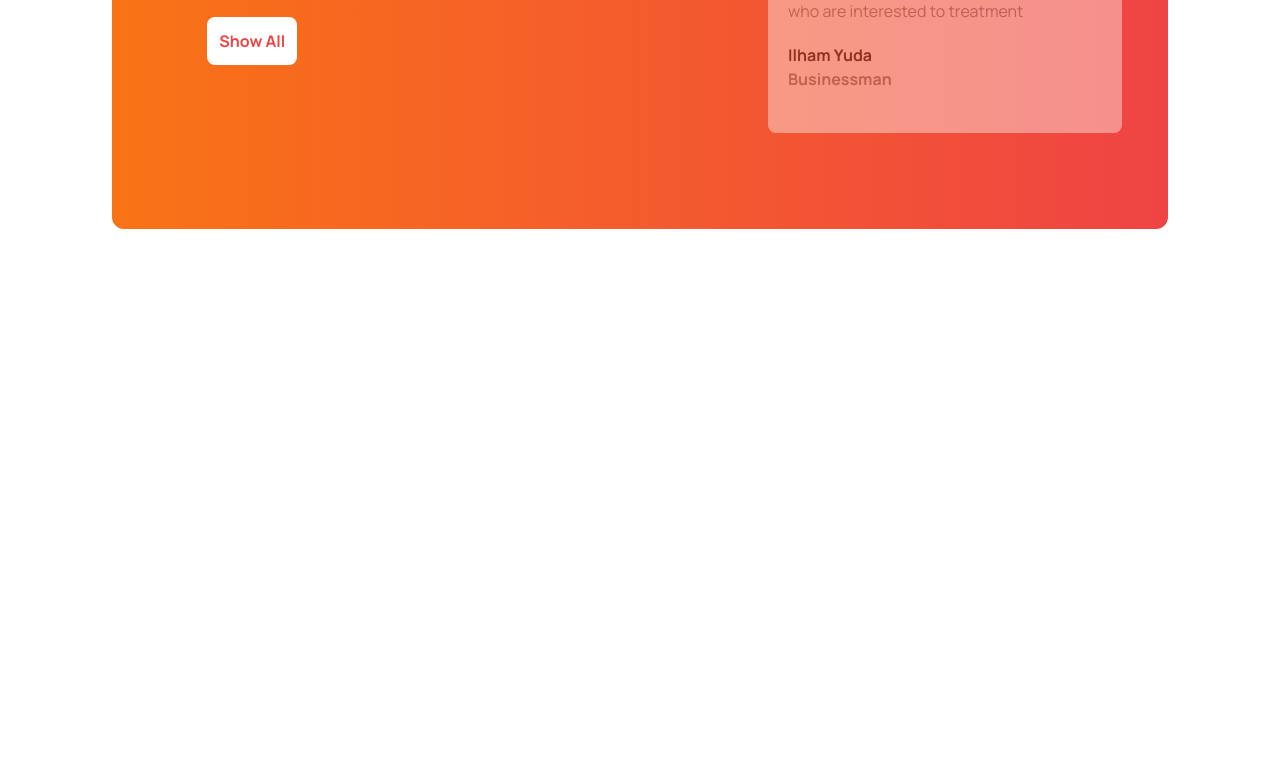
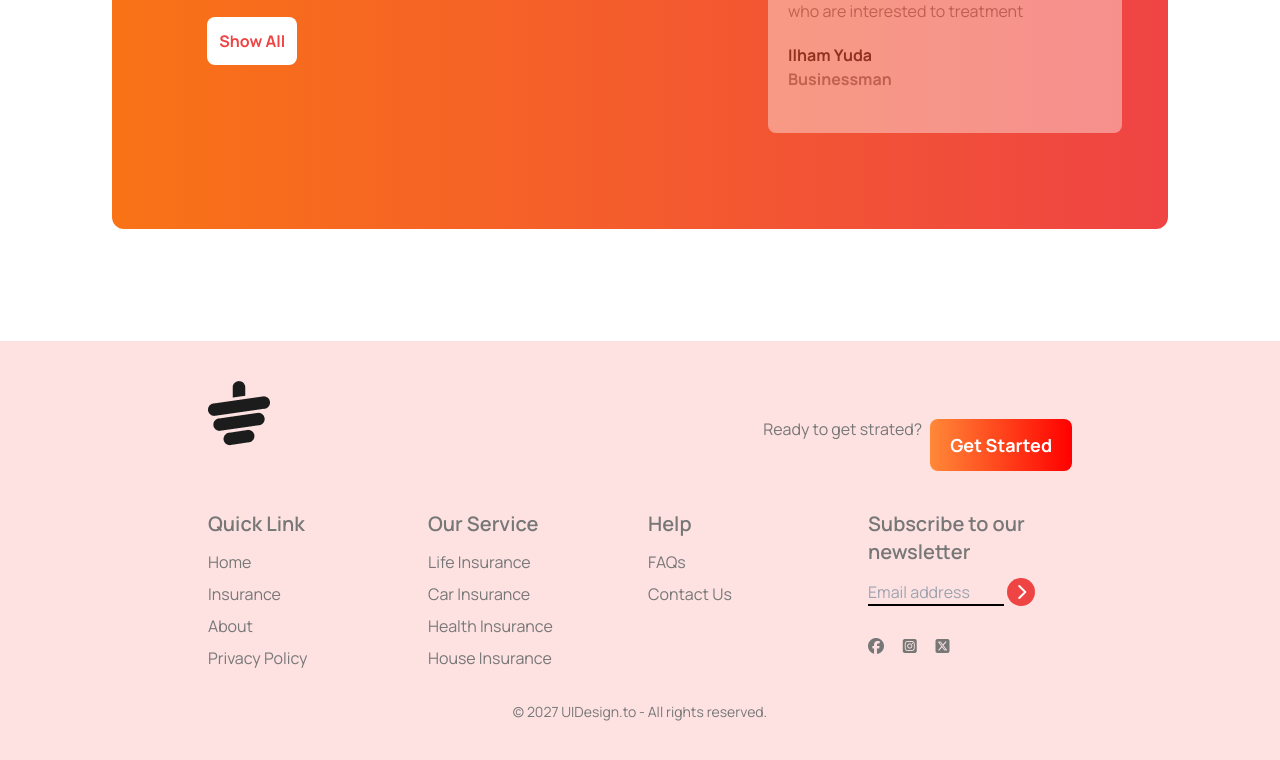
Before and after one commit to Diya-Purkayastha/tea-house-tailwind, a plain HTML site: page index.html in a window 1280 px wide. Shown: the part 2276-3036 px from the top of the page. Before the commit the page ends 2617 px from the top, so only its background shows below. Drawn offline with nearby package versions, Linux system fonts and the light colour scheme.

Commit message:
footer added

```diff
--- a/index.html
+++ b/index.html
@@ -198,9 +198,73 @@
             </div>
 
           </section>
+          <!-- news section -->
     </main>
-    <footer>
+    <footer class="bg-red-100 text-[#777777] py-10 px-4 md:px-16">
+        <div class="w-9/12 mx-auto">
+            <!-- logo -->
+             <div class="mb-8 flex justify-between">
+                <img class="mb-8" src="./images/cup.png" alt="">
+                <div class="flex items-center justify-center gap-2">
+                    <h4>Ready to get strated?</h4>
+                    <button class="px-5 py-3 font-bold text-lg rounded-lg text-white bg-gradient-to-l from-[#FF0000] to-[#FF8938] ... mt-8">
+                    Get Started</button>
+                </div>
+             </div>
+             <!-- links -->
+              <div class="grid grid-cols-1 md:grid-cols-2 lg:grid-cols-4 gap-4">
+                <!-- first col -->
+                <div class="">
+                    <h3 class="font-semibold text-lg mb-3 lg:text-xl">Quick Link</h3>
+                    <ul class="space-y-2">
+                        <li><a class="hover:text-orange-200" href="">Home</a></li>
+                        <li><a class="hover:text-orange-200" href="">Insurance</a></li>
+                        <li><a class="hover:text-orange-200" href="">About</a></li>
+                        <li><a class="hover:text-orange-200" href="">Privacy Policy</a></li>
+                    </ul>
+                </div>
+                <!-- second col -->
+                <div class="">
+                    <h3 class="font-semibold text-lg mb-3 lg:text-xl">Our Service</h3>
+                    <ul class="space-y-2">
+                        <li><a class="hover:text-orange-200" href="">Life Insurance</a></li>
+                        <li><a class="hover:text-orange-200" href="">Car Insurance</a></li>
+                        <li><a class="hover:text-orange-200" href="">Health Insurance</a></li>
+                        <li><a class="hover:text-orange-200" href="">House Insurance</a></li>
+                    </ul>
+                </div>
+                <!-- third col -->
+                <div class="">
+                    <h3 class="font-semibold text-lg mb-3 lg:text-xl">Help</h3>
+                    <ul class="space-y-2">
+                        <li><a class="hover:text-orange-200" href="">FAQs</a></li>
+                        <li><a class="hover:text-orange-200" href="">Contact Us</a></li>
 
+                    </ul>
+                </div>
+                <!-- fourth col -->
+                 <div>
+                    <h1 class="font-semibold text-lg mb-3 lg:text-xl">Subscribe to our newsletter</h1>
+                    <div class="flex flex-col space-y-2">
+                        <div>
+                            <input type="email" placeholder="Email address" class="border-b-2 border-black bg-transparent w-4/6">
+                            <i class="fa-solid fa-chevron-right w-7 h-7 bg-red-500 inline-flex rounded-full text-white justify-center items-center"></i>
+                            <div class="flex justify-center mb-2 mt-8 w-2/5 justify-between">
+                                <i class="fa-brands fa-facebook"></i>
+                                <i class="fa-brands fa-square-instagram"></i>
+                                <i class="fa-brands fa-square-x-twitter"></i>
+                            </div>
+                        </div>
+                    </div>
+                 </div>
+
+              </div>
+              <div class="text-center pt-4 mt-4">
+                <p class="text-sm text-[#777777]">
+                    © 2027 UIDesign.to - All rights reserved.
+                </p>
+             </div>
+        </div>
     </footer>
 </body>
 </html>
```
